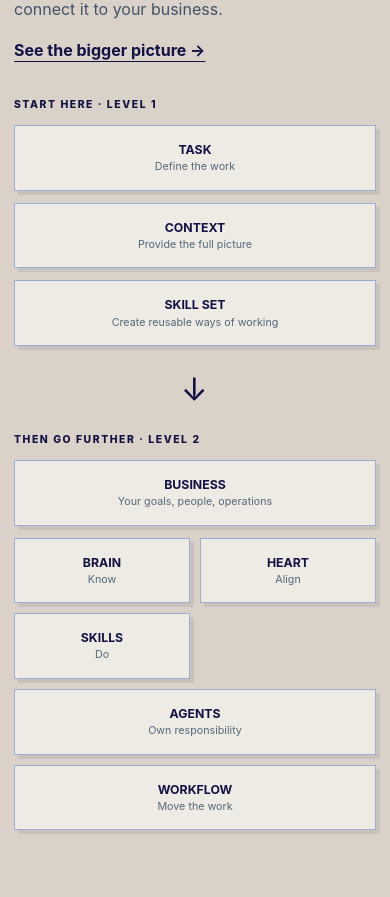
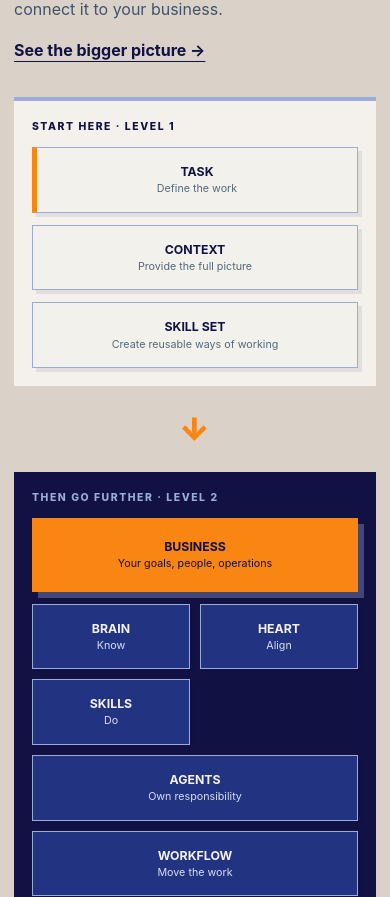
Before and after one commit to thuongr/tr-concept-website, a Next.js app: page / in a window 390 px wide. Shown: the part 1398-2295 px from the top of the page. Built offline with nearby package versions, Linux system fonts and the light colour scheme; no server answers; the database is empty.

Commit message:
style: fix architecture hierarchy readability and mobile CTA

```diff
--- a/app/globals.css
+++ b/app/globals.css
@@ -158,3 +158,27 @@ body{background:var(--white);color:var(--ink)}
  .section-copy h2{max-width:12ch}
  .architecture-reveal,.course-cards,.community-points,.story-quote,.pathway-grid,.proof-empty{width:100%}
 }
+
+
+/* V2.3 UX correction pass */
+.section-architecture:after{display:none}
+.section-copy p,.course-card p,.community-points span,.pathway-grid p,.proof-empty p{text-align:left}
+.architecture-reveal{text-align:left}
+.architecture-reveal>div:first-child{padding:22px;background:#f4f1ec;border-top:4px solid #9bacd8}
+.architecture-reveal>div:last-child{padding:22px;background:#111144;color:#f4f1ec}
+.architecture-reveal>div:last-child .micro-label{color:#9bacd8}
+.architecture-reveal>div:last-child .business-node{background:#f98513;color:#111144;border-color:#f98513;box-shadow:6px 6px 0 rgba(155,172,216,.35);padding:18px}
+.architecture-reveal>div:last-child .business-node span{color:#111144}
+.architecture-reveal>div:last-child .arch-node{background:#223382;border-color:#9bacd8;color:#f4f1ec}
+.architecture-reveal>div:last-child .arch-node span{color:#d8def0}
+.architecture-reveal>div:first-child .arch-node:first-child{border-left:5px solid #f98513}
+.arch-bridge{color:#f98513;font-weight:900;opacity:.7}
+.post-course-cta{grid-column:2;margin-top:22px;padding:22px 0;display:flex;align-items:center;gap:18px;flex-wrap:wrap;border-top:1px solid var(--line)}
+.post-course-cta span{font-size:.82rem;color:var(--grey)}
+.button-orange{background:#f98513;border-color:#f98513;color:#111144;box-shadow:5px 5px 0 rgba(17,17,68,.16)}
+@media(max-width:980px){.post-course-cta{grid-column:1}}
+@media(max-width:640px){
+ .architecture-reveal>div:first-child,.architecture-reveal>div:last-child{padding:18px}
+ .post-course-cta{display:grid;margin-top:20px}
+ .post-course-cta .button{width:100%}
+}
```
